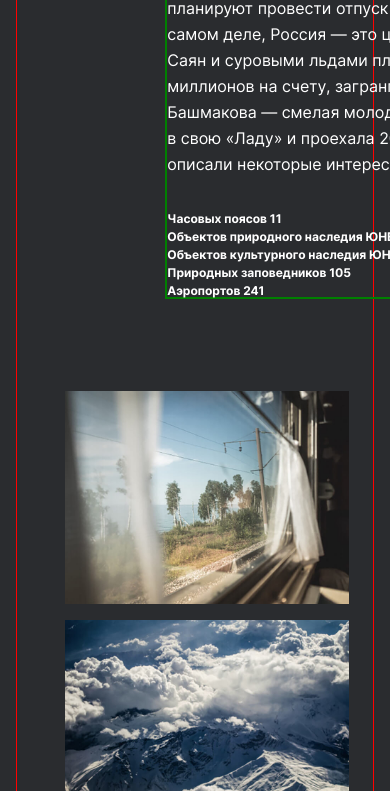
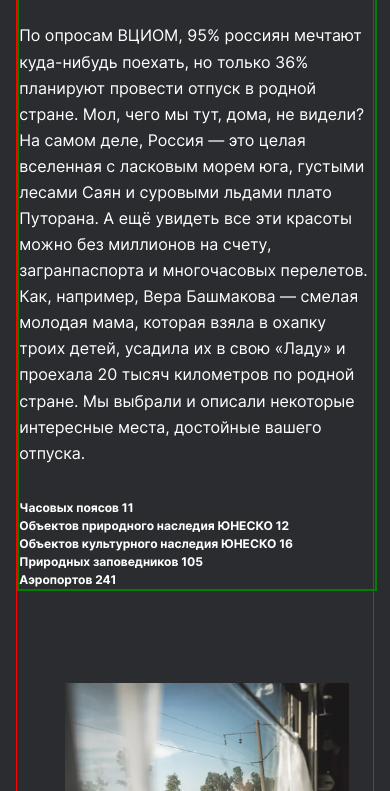
Before and after one commit to DmitryOgorodov/russian-travel2, a plain HTML site: page index.html in a window 390 px wide. Shown: the part 829-1620 px from the top of the page. Drawn offline with Linux system fonts and the light colour scheme.

Commit message:
Секция intro: добавлен адаптив

```diff
--- a/blocks/intro/intro.css
+++ b/blocks/intro/intro.css
@@ -5,5 +5,21 @@
     width: 690px;
     height: 429px;
     border: 2px green solid;
-    margin: 92px 0 0 148px;
+    margin: 92px 148px 0 0;
+    padding: 0 100px;
 }
+
+@media screen and (max-width: 1280px) {
+    .intro {
+        padding: 0 calc((100vw - 1024px)/2.56);
+    }
+}
+
+@media screen and (max-width: 768px) {
+    .intro {
+        width: 100%;
+        height: auto;
+        font-size: calc(54px - (768px - 100vw)/20.36);
+        margin-top: 88px;
+    }
+}
```
